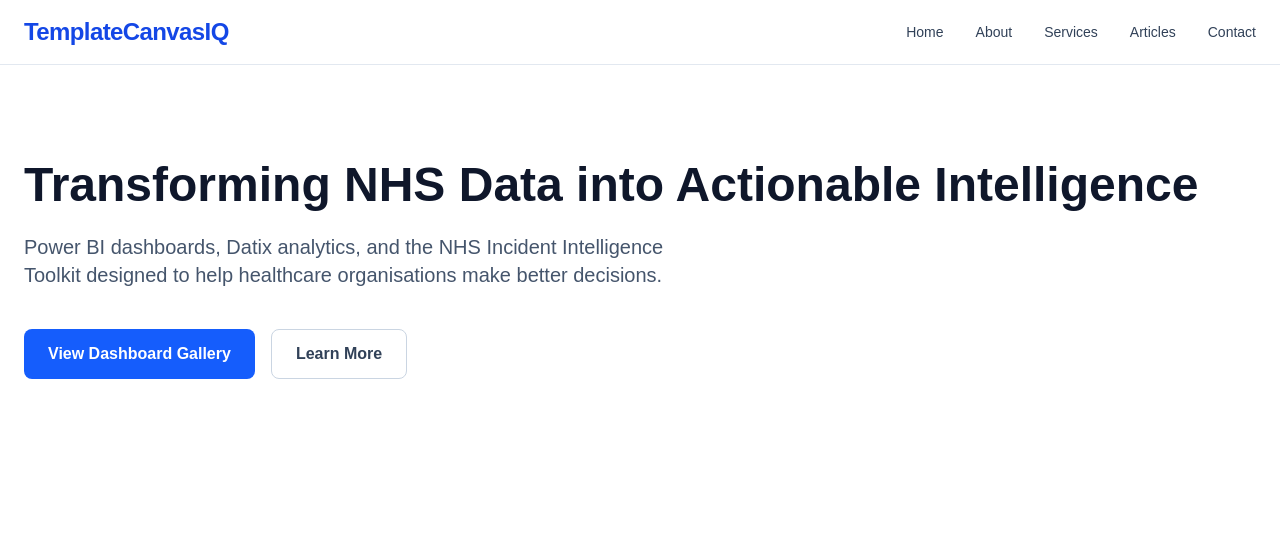
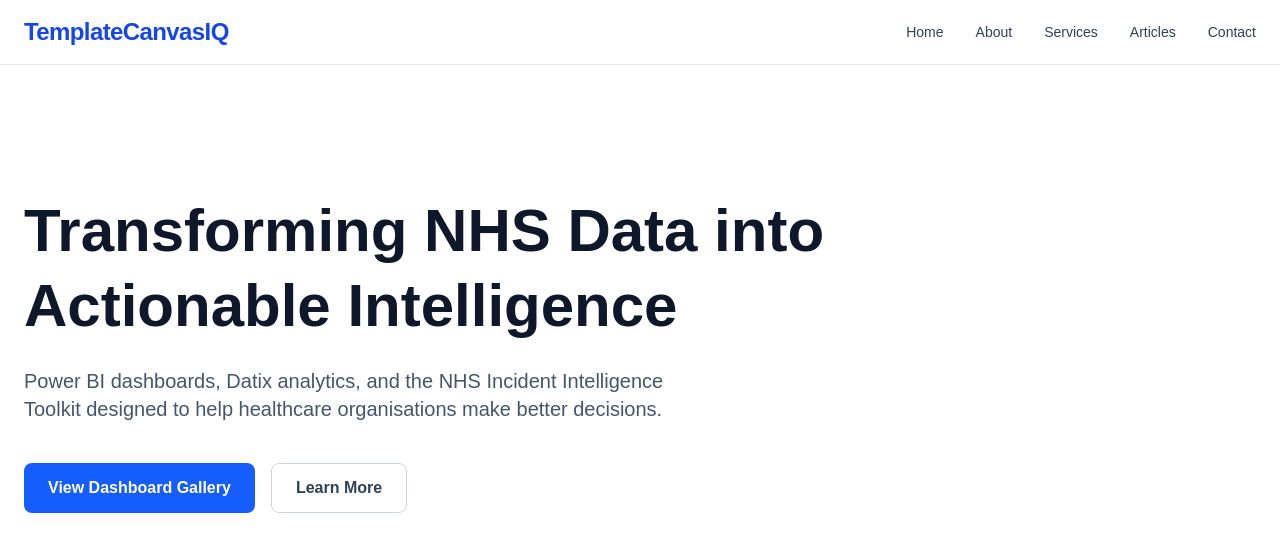
Before and after one commit to 24Mark8/templatecanvasiq, a Next.js app: page / in a window 1280 px wide. Shown: the top 552 px of the page. Built offline with nearby package versions, Linux system fonts and the light colour scheme.

Commit message:
Update page.tsx

```diff
--- a/app/page.tsx
+++ b/app/page.tsx
@@ -19,8 +19,8 @@ href="#"className="font-medium text-slate-700 transition-colors duration-200 hov
         </div>
       </nav>
 
-      <section className="max-w-7xl mx-auto px-6 py-24">
-        <h1 className="text-5xl font-bold text-slate-900">
+      <section className="max-w-7xl mx-auto px-6 py-32">
+        <h1 className="max-w-4xl text-5xl font-extrabold leading-tight text-slate-900 md:text-6xl">
           Transforming NHS Data into Actionable Intelligence
         </h1>
 
```
